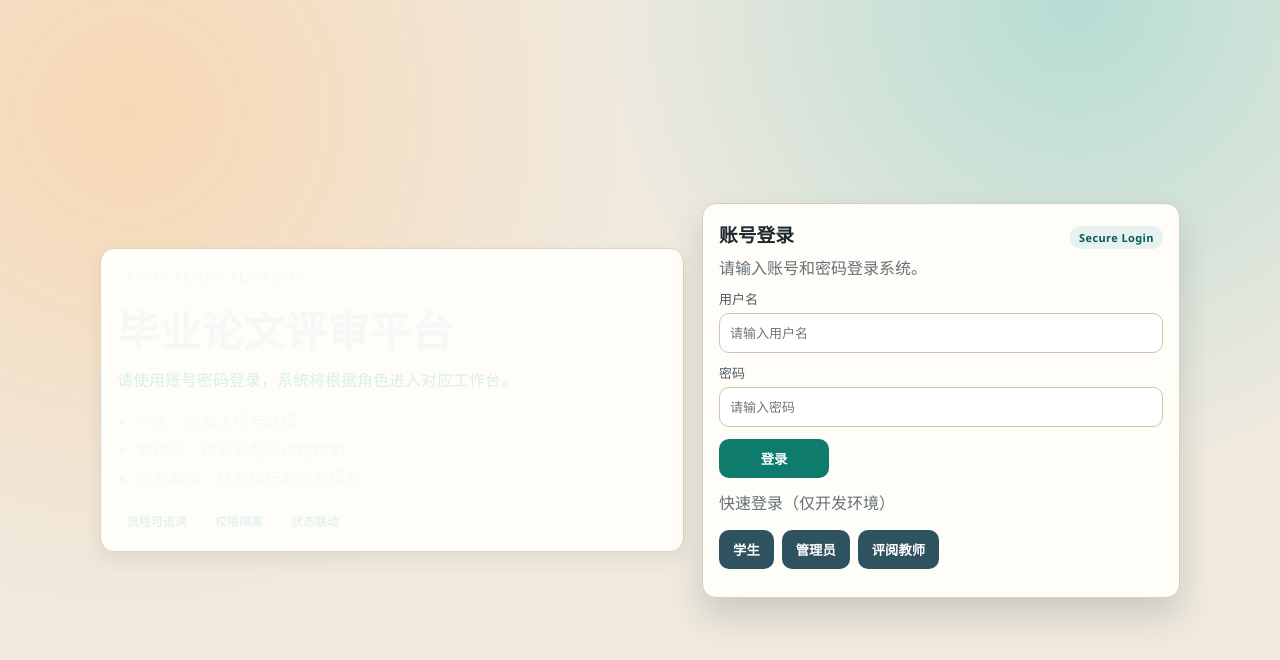
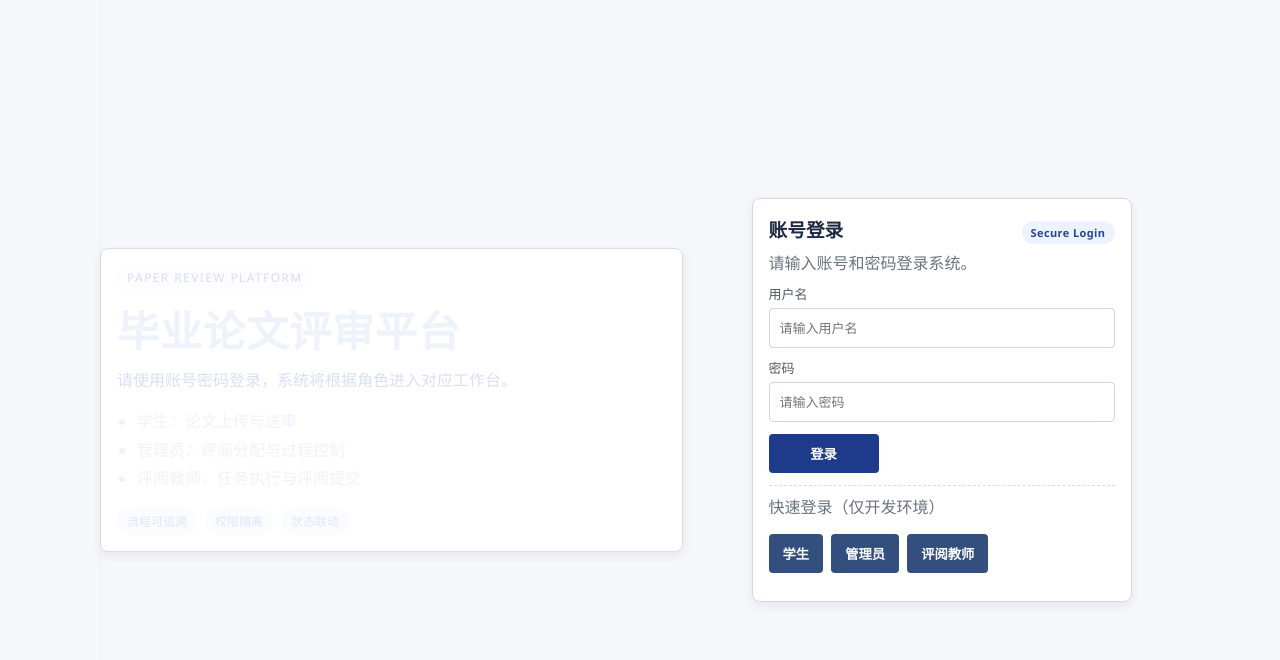
Before and after one commit to Flapyears/paper-review-platform, a Vue app in the folder frontend/: page /login in a window 1280 px wide. Shown: the top 660 px of the page. Built offline with nearby package versions, Linux system fonts and the light colour scheme.

Commit message:
style(auth): refine login page with academic visual theme

```diff
--- a/frontend/src/styles.css
+++ b/frontend/src/styles.css
@@ -1,11 +1,11 @@
 :root {
-  --bg: #efe9de;
-  --card: #fffdf8;
-  --ink: #1d2a2f;
-  --muted: #647176;
-  --line: #ddd3c4;
-  --accent: #0f7b6c;
-  --accent-2: #d46f2c;
+  --bg: #f5f7fa;
+  --card: #ffffff;
+  --ink: #1f2a44;
+  --muted: #6a7382;
+  --line: #d9dde6;
+  --accent: #1e3a8a;
+  --accent-2: #9c6b30;
   --danger: #c3382d;
 }
 
@@ -16,31 +16,56 @@
 body {
   margin: 0;
   color: var(--ink);
-  font-family: "IBM Plex Sans", "Segoe UI", sans-serif;
-  background:
-    radial-gradient(circle at 10% 14%, #f8d8b4 0, transparent 37%),
-    radial-gradient(circle at 84% 0%, #b6ddd4 0, transparent 35%),
-    var(--bg);
+  font-family: "Noto Sans SC", "Microsoft YaHei UI", "Segoe UI", sans-serif;
+  background: #f5f7fa;
 }
 
 /* Auth layout */
 .auth-layout {
+  position: relative;
   min-height: 100vh;
   width: min(1080px, 94vw);
   margin: 0 auto;
   display: grid;
   grid-template-columns: 1.1fr 0.9fr;
-  gap: 18px;
+  gap: 20px;
   align-items: center;
   padding: 24px 0;
 }
 
+.auth-layout::before {
+  content: "";
+  position: absolute;
+  inset: 0;
+  pointer-events: none;
+  background:
+    linear-gradient(
+      90deg,
+      rgba(30, 58, 138, 0.035) 0,
+      rgba(30, 58, 138, 0.035) 1px,
+      transparent 1px,
+      transparent 28px
+    );
+}
+
 .auth-hero {
-  background:
-    radial-gradient(circle at 80% 20%, rgba(143, 227, 205, 0.2), transparent 45%),
-    linear-gradient(145deg, #0f7b6c, #0d5968);
-  color: #f6f8f7;
-  border: 1px solid rgba(255, 255, 255, 0.2);
+  background: linear-gradient(165deg, #1e3a8a 0%, #273f7b 78%);
+  color: #eef2fb;
+  border: 1px solid #2f4a90;
+  box-shadow: 0 12px 26px rgba(21, 41, 92, 0.24);
+}
+
+.hero-seal {
+  width: 58px;
+  height: 58px;
+  border-radius: 50%;
+  border: 2px solid rgba(255, 236, 236, 0.7);
+  color: #ffe6e6;
+  font-weight: 700;
+  display: grid;
+  place-items: center;
+  margin-bottom: 12px;
+  box-shadow: inset 0 0 0 2px rgba(255, 236, 236, 0.25);
 }
 
 .hero-kicker {
@@ -51,24 +76,34 @@ body {
   text-transform: uppercase;
   border-radius: 999px;
   padding: 4px 10px;
-  background: rgba(255, 255, 255, 0.14);
+  color: #d6def6;
+  background: rgba(238, 242, 251, 0.14);
 }
 
 .auth-hero h1 {
   margin: 0 0 8px;
   font-size: clamp(30px, 4vw, 42px);
-  font-family: "Space Grotesk", "IBM Plex Sans", sans-serif;
+  font-family: "Noto Serif SC", "Source Han Serif SC", "Songti SC", serif;
+  letter-spacing: 1px;
 }
 
 .auth-hero p {
   margin-top: 0;
-  color: #d9efea;
+  color: #d8e0f5;
 }
 
 .hero-list {
   margin: 0;
   padding-left: 20px;
   line-height: 1.8;
+}
+
+.hero-quote {
+  margin: 14px 0 0;
+  padding-left: 10px;
+  border-left: 3px solid rgba(218, 226, 247, 0.65);
+  color: #dde6fa;
+  font-size: 14px;
 }
 
 .hero-foot {
@@ -82,8 +117,8 @@ body {
   border-radius: 999px;
   padding: 5px 10px;
   font-size: 12px;
-  color: #d9efea;
-  background: rgba(255, 255, 255, 0.12);
+  color: #dde6fa;
+  background: rgba(225, 233, 252, 0.17);
 }
 
 .auth-form-wrap {
@@ -104,21 +139,20 @@ body {
 
 .main-topbar {
   min-height: 70px;
-  border-radius: 14px;
-  background: linear-gradient(145deg, #0f7b6c, #0d5968);
+  border-radius: 12px;
+  background: #1e3a8a;
   color: #f6f8f7;
   padding: 10px 16px;
   display: flex;
   align-items: center;
   justify-content: space-between;
   gap: 12px;
-  box-shadow: 0 10px 26px rgba(18, 60, 66, 0.24);
 }
 
 .brand {
-  font-size: 22px;
+  font-size: 20px;
   font-weight: 700;
-  font-family: "Space Grotesk", "IBM Plex Sans", sans-serif;
+  font-family: "Noto Serif SC", "Source Han Serif SC", "Songti SC", serif;
 }
 
 .top-actions {
@@ -155,21 +189,21 @@ body {
   padding: 10px;
   background: var(--card);
   border: 1px solid var(--line);
-  border-radius: 12px;
+  border-radius: 8px;
 }
 
 .side-nav a {
   text-decoration: none;
   color: #23484f;
-  background: #e9f3ef;
-  border-radius: 8px;
+  background: #eef2fb;
+  border-radius: 6px;
   padding: 8px 10px;
   font-size: 14px;
   font-weight: 600;
 }
 
 .side-nav a.active {
-  background: #114f49;
+  background: #1e3a8a;
   color: #ffffff;
 }
 
@@ -182,19 +216,19 @@ body {
 .panel-card {
   background: var(--card);
   border: 1px solid var(--line);
-  border-radius: 14px;
+  border-radius: 8px;
   padding: 16px;
-  box-shadow: 0 8px 18px rgba(63, 58, 50, 0.08);
+  box-shadow: 0 4px 10px rgba(43, 54, 74, 0.08);
 }
 
 .panel-card.narrow {
-  max-width: 480px;
-  width: 100%;
+  width: 380px;
+  max-width: 100%;
 }
 
 .login-card {
-  border-color: #d6cebf;
-  box-shadow: 0 18px 32px rgba(42, 49, 52, 0.16);
+  border-color: #d2d8e3;
+  background: #ffffff;
 }
 
 .login-head {
@@ -209,12 +243,20 @@ body {
   padding: 4px 9px;
   font-size: 11px;
   letter-spacing: 0.4px;
-  background: #e5f2ef;
-  color: #0f5a53;
+  background: #edf2ff;
+  color: #254892;
   font-weight: 700;
 }
 
 .login-subtitle {
+  margin-bottom: 10px;
+}
+
+.academic-line {
+  font-size: 11px;
+  letter-spacing: 1.2px;
+  text-transform: uppercase;
+  color: #6d7486;
   margin-bottom: 10px;
 }
 
@@ -230,7 +272,7 @@ body {
 }
 
 .notice {
-  border-radius: 10px;
+  border-radius: 8px;
   padding: 10px 12px;
   border: 1px solid #b3d8cf;
   background: #e8f7f1;
@@ -255,7 +297,7 @@ body {
 .metric-grid article,
 .dash-card {
   border: 1px solid #e2dbd0;
-  border-radius: 10px;
+  border-radius: 8px;
   padding: 12px;
   background: #fff;
 }
@@ -293,15 +335,15 @@ body {
 .entry-link {
   text-decoration: none;
   color: #18484f;
-  background: #e9f3ef;
-  border-radius: 8px;
+  background: #eef2fb;
+  border-radius: 6px;
   padding: 6px 10px;
   font-size: 13px;
   font-weight: 600;
 }
 
 .entry-link {
-  background: #1b5b56;
+  background: #1e3a8a;
   color: #eff7f4;
 }
 
@@ -336,16 +378,18 @@ input,
 select,
 textarea {
   width: 100%;
-  border: 1px solid #cec4b6;
-  border-radius: 10px;
-  padding: 10px;
+  height: 40px;
+  border: 1px solid #cfd6e3;
+  border-radius: 4px;
+  padding: 0 10px;
   color: var(--ink);
   background: #fff;
   font: inherit;
-  transition: border-color 120ms ease, box-shadow 120ms ease, transform 120ms ease;
 }
 
 textarea {
+  height: auto;
+  padding: 10px;
   resize: vertical;
 }
 
@@ -353,9 +397,7 @@ input:focus,
 select:focus,
 textarea:focus {
   outline: none;
-  border-color: #58a89b;
-  box-shadow: 0 0 0 3px rgba(90, 169, 152, 0.18);
-  transform: translateY(-1px);
+  border-color: #3b5fb4;
 }
 
 .row-actions {
@@ -367,16 +409,16 @@ textarea:focus {
 
 button {
   border: 0;
-  border-radius: 10px;
+  border-radius: 4px;
   padding: 10px 14px;
-  background: #304c56;
+  background: #2f476c;
   color: #fff;
   font-weight: 600;
   cursor: pointer;
 }
 
 button.accent {
-  background: var(--accent);
+  background: #1e3a8a;
 }
 
 .login-submit {
@@ -407,7 +449,7 @@ button:disabled {
   border-collapse: collapse;
   margin-top: 10px;
   background: #fff;
-  border-radius: 10px;
+  border-radius: 8px;
   overflow: hidden;
 }
 
@@ -452,7 +494,7 @@ button:disabled {
 .empty-box {
   margin-top: 8px;
   border: 1px dashed #cfbda8;
-  border-radius: 10px;
+  border-radius: 8px;
   padding: 12px;
   color: #6c645a;
   background: #fff8ee;
@@ -461,7 +503,7 @@ button:disabled {
 .progress-box {
   margin-top: 8px;
   border: 1px solid #d8d9cf;
-  border-radius: 10px;
+  border-radius: 8px;
   padding: 10px;
   background: #f9fbf7;
 }
@@ -483,7 +525,7 @@ button:disabled {
 .progress-fill {
   height: 100%;
   border-radius: 999px;
-  background: linear-gradient(90deg, #0f7b6c, #4db09b);
+  background: linear-gradient(90deg, #1e3a8a, #4b6db5);
 }
 
 .devtools {
@@ -493,18 +535,14 @@ button:disabled {
   z-index: 50;
 }
 
-.devtools-toggle {
-  box-shadow: 0 6px 18px rgba(0, 0, 0, 0.2);
-}
-
 .devtools-panel {
   margin-top: 8px;
   width: min(360px, 90vw);
   border: 1px solid #d8d0c2;
-  border-radius: 12px;
+  border-radius: 8px;
   background: #fffdf8;
   padding: 12px;
-  box-shadow: 0 8px 24px rgba(39, 38, 33, 0.25);
+  box-shadow: 0 8px 20px rgba(39, 38, 33, 0.18);
   display: none;
 }
 
@@ -525,7 +563,13 @@ button:disabled {
 }
 
 .quick-role {
-  background: #2e5260;
+  background: #324f7d;
+}
+
+.dev-quick-login {
+  margin-top: 4px;
+  padding-top: 8px;
+  border-top: 1px dashed #d8dce7;
 }
 
 @media (max-width: 980px) {
```
